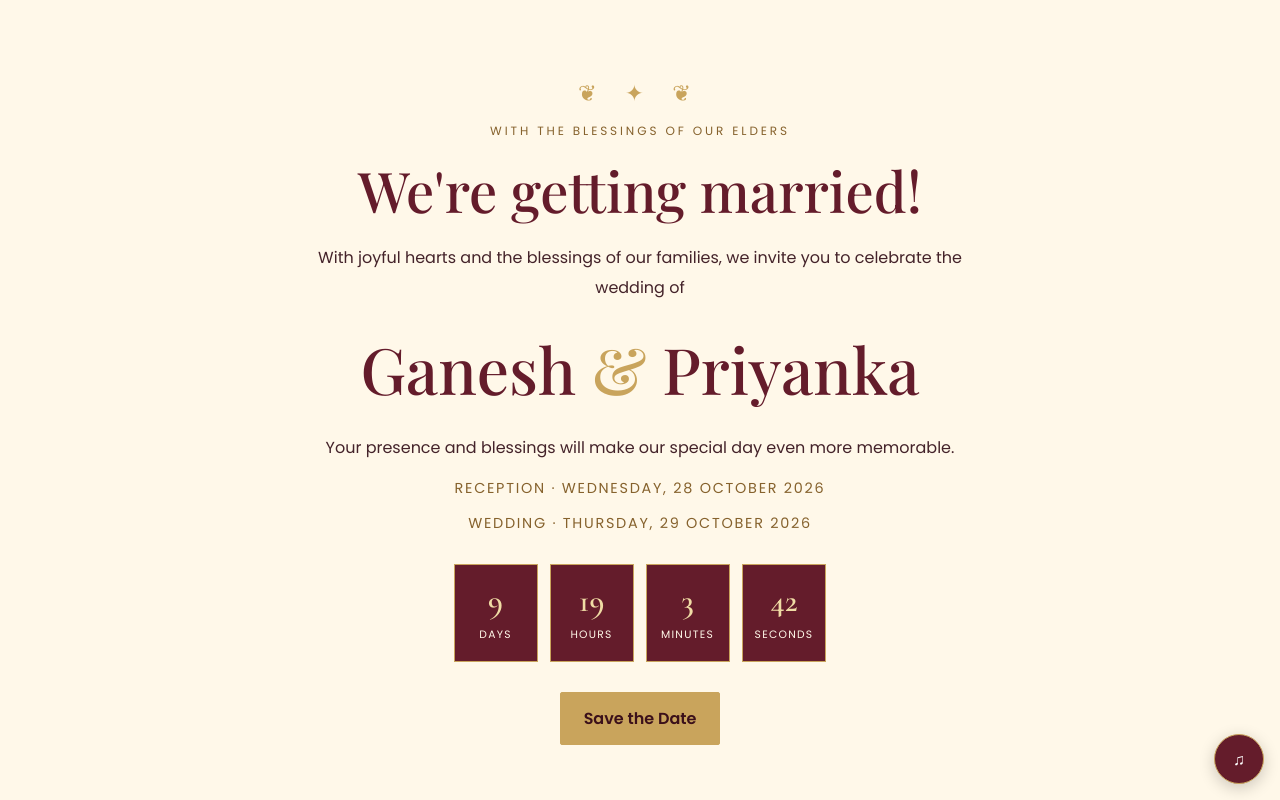
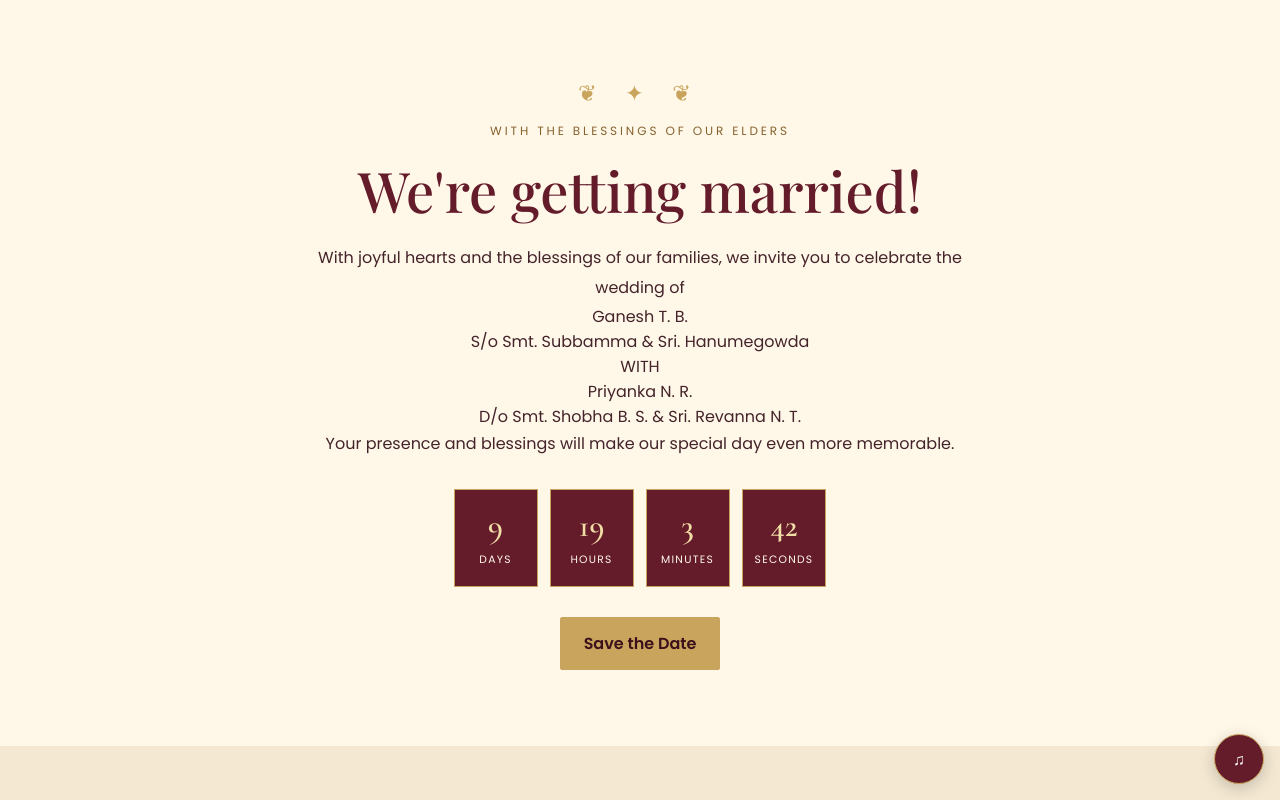
Before and after one commit to karthikdhruva1335-ops/Ganesh-Priyanka-wedding-Invitation, a plain HTML site: page index.html in a window 1280 px wide. Both pictures are taken after a click on the button "Open Invitation ✨". Shown: the part 800-1600 px from the top of the page. Drawn offline with nearby package versions, Linux system fonts and the light colour scheme.

Commit message:
Update index.html

```diff
--- a/index.html
+++ b/index.html
@@ -34,9 +34,13 @@
       <p class="eyebrow" style="color:#86622d">With the blessings of our elders</p>
       <h2>We're getting married!</h2>
       <p class="intro">With joyful hearts and the blessings of our families, we invite you to celebrate the wedding of</p>
-      <div class="names">Ganesh <span style="color:var(--gold)">&</span> Priyanka</div>
+      <div class="couple-section">
+        <div class="name">Ganesh T. B.<span style="color:var(--gold)"></span></div>
+        <div class="parents">S/o Smt. Subbamma & Sri. Hanumegowda</div>
+        <div class="with-text">WITH</div>
+        <div class="name">Priyanka N. R.</div><span style="color:var(--gold)"></span>
+        <div class="parents">D/o Smt. Shobha B. S. & Sri. Revanna N. T.</div>
       <p class="intro">Your presence and blessings will make our special day even more memorable.</p>
-      <p class="date-line">RECEPTION · WEDNESDAY, 28 OCTOBER 2026</p><p class="date-line">WEDDING · THURSDAY, 29 OCTOBER 2026</p>
       <div class="countdown" id="countdown" aria-live="polite">
         <div class="timebox"><strong id="days">--</strong><span>Days</span></div>
         <div class="timebox"><strong id="hours">--</strong><span>Hours</span></div>
```
